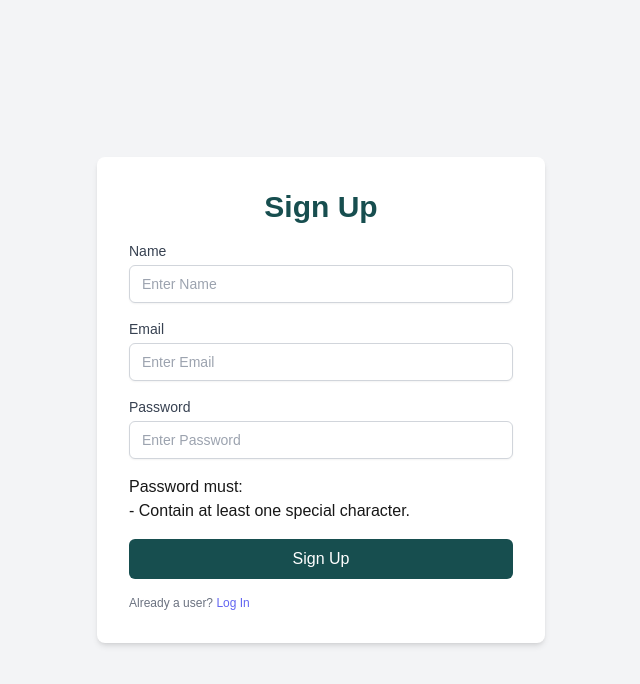
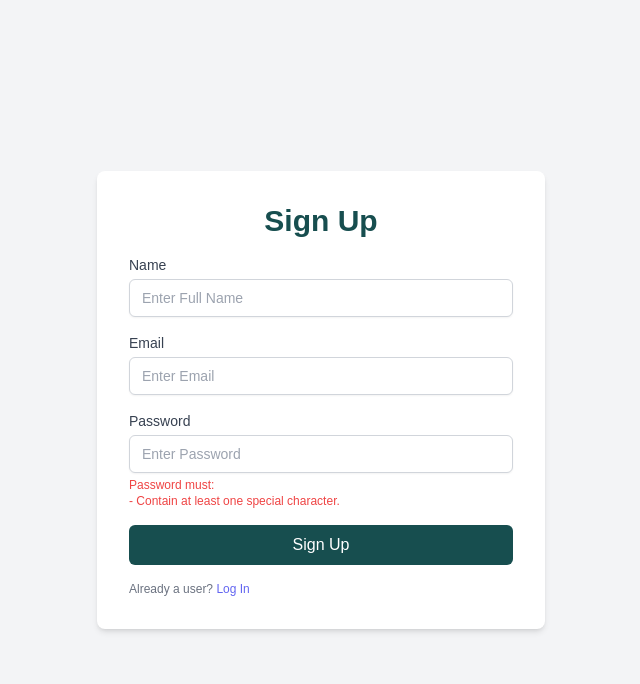
Before and after one commit to mirmohsin0001/next-authentication, a Next.js app: page / in a window 1280 px wide. Both pictures are taken after typing "Sample", "name@example.com", "Sample123" into the empty fields and a click on the button "Sign Up". Shown: the top 684 px of the page, without its empty margins (319-959 px from the left). Built offline with nearby package versions, Linux system fonts and the light colour scheme; no server answers.

Commit message:
handled login form errors

```diff
--- a/app/lib/definitions.js
+++ b/app/lib/definitions.js
@@ -19,5 +19,5 @@ export const SignupFormSchema = z.object({
 
 export const LoginFormSchema = z.object({
   email: z.string().email({ message: 'Please enter a valid email.' }).trim(),
-  password: z.string().trim(),
+  password: z.string().min(1, { message: 'Please enter a password' }).trim(),
 })
--- a/app/logIn/page.js
+++ b/app/logIn/page.js
@@ -22,7 +22,9 @@ const page = () => {
                             placeholder="Enter Email"
                             className="mt-1 block w-full px-3 py-2 border border-gray-300 rounded-md shadow-sm focus:outline-none focus:ring-[#174e4f] focus:border-[#174e4f] sm:text-sm"
                         />
+                        {state?.errors?.email && <p className="text-red-500 text-xs mt-1">{state.errors.email}</p>}
                     </div>
+
                     <div>
                         <label htmlFor="password" className="block text-sm font-medium text-gray-700">Password:</label>
                         <input
@@ -32,7 +34,10 @@ const page = () => {
                             placeholder="Enter Password"
                             className="mt-1 block w-full px-3 py-2 border border-gray-300 rounded-md shadow-sm focus:outline-none focus:ring-[#174e4f] focus:border-[#174e4f] sm:text-sm"
                         />
+                        {state?.errors?.password && <p className="text-red-500 text-xs mt-1">{state.errors.password}</p>}
                     </div>
+
+
                     <button
                         disabled={pending}
                         type="submit"
--- a/app/page.js
+++ b/app/page.js
@@ -16,22 +16,21 @@ export default function Home() {
         <form action={action} className='space-y-4'>
           <div className="mb-4">
             <label htmlFor="name" className="block text-sm font-medium text-gray-700">Name</label>
-            <input id="name" name="name" placeholder="Enter Name" className="mt-1 block w-full px-3 py-2 border border-gray-300 rounded-md shadow-sm focus:outline-none focus:ring-[#174e4f] focus:border-[#174e4f] sm:text-sm" />
+            <input id="name" name="name" placeholder="Enter Full Name" className="mt-1 block w-full px-3 py-2 border border-gray-300 rounded-md shadow-sm focus:outline-none focus:ring-[#174e4f] focus:border-[#174e4f] sm:text-sm" />
+            {state?.errors?.name && <p className="text-red-500 text-xs mt-1">{state.errors.name}</p>}
           </div>
-          {state?.errors?.name && <p className="text-red-500 text-sm">{state.errors.name}</p>}
+
           <div className="mb-4">
             <label htmlFor="email" className="block text-sm font-medium text-gray-700">Email</label>
             <input id="email" name="email" type="email" placeholder="Enter Email" className="mt-1 block w-full px-3 py-2 border border-gray-300 rounded-md shadow-sm focus:outline-none focus:ring-[#174e4f] focus:border-[#174e4f] sm:text-sm" />
+            {state?.errors?.email && <p className="text-red-500 text-xs mt-1">{state.errors.email}</p>}
           </div>
-          {state?.errors?.email && <p className="text-red-500 text-sm">{state.errors.email}</p>}
+
           <div className="mb-4">
             <label htmlFor="password" className="block text-sm font-medium text-gray-700">Password</label>
             <input id="password" name="password" type="password" placeholder="Enter Password" className="mt-1 block w-full px-3 py-2 border border-gray-300 rounded-md shadow-sm focus:outline-none focus:ring-[#174e4f] focus:border-[#174e4f] sm:text-sm" />
-          </div>
-
-          {/* DISPLAY ERRORS IN PASSWORD */}
             {state?.errors?.password && (
-            <div>
+              <div className="text-red-500 text-xs mt-1">
                 <p>Password must:</p>
                 <ul>
                   {state.errors.password.map((error) => (
@@ -40,6 +39,8 @@ export default function Home() {
                 </ul>
               </div>
             )}
+          </div>
+
 
           <button disabled={pending} type="submit" className="w-full bg-[#174e4f] text-white py-2 px-4 rounded-md hover:bg-[#123d3e] focus:outline-none focus:ring-2 focus:ring-offset-2 focus:ring-[#174e4f]">
             {pending ? 'Submitting...' : 'Sign Up'}
```
Lines whose indentation alone changed are shown as unchanged.
